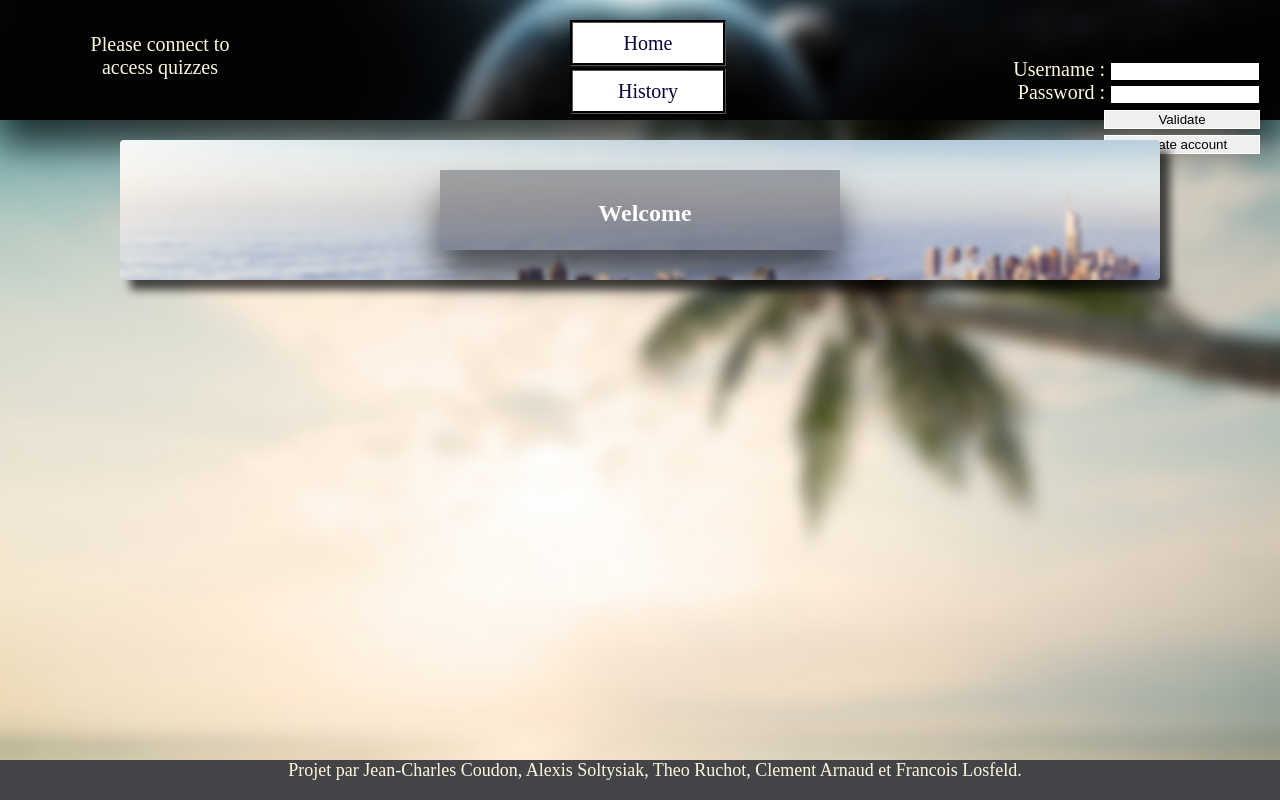
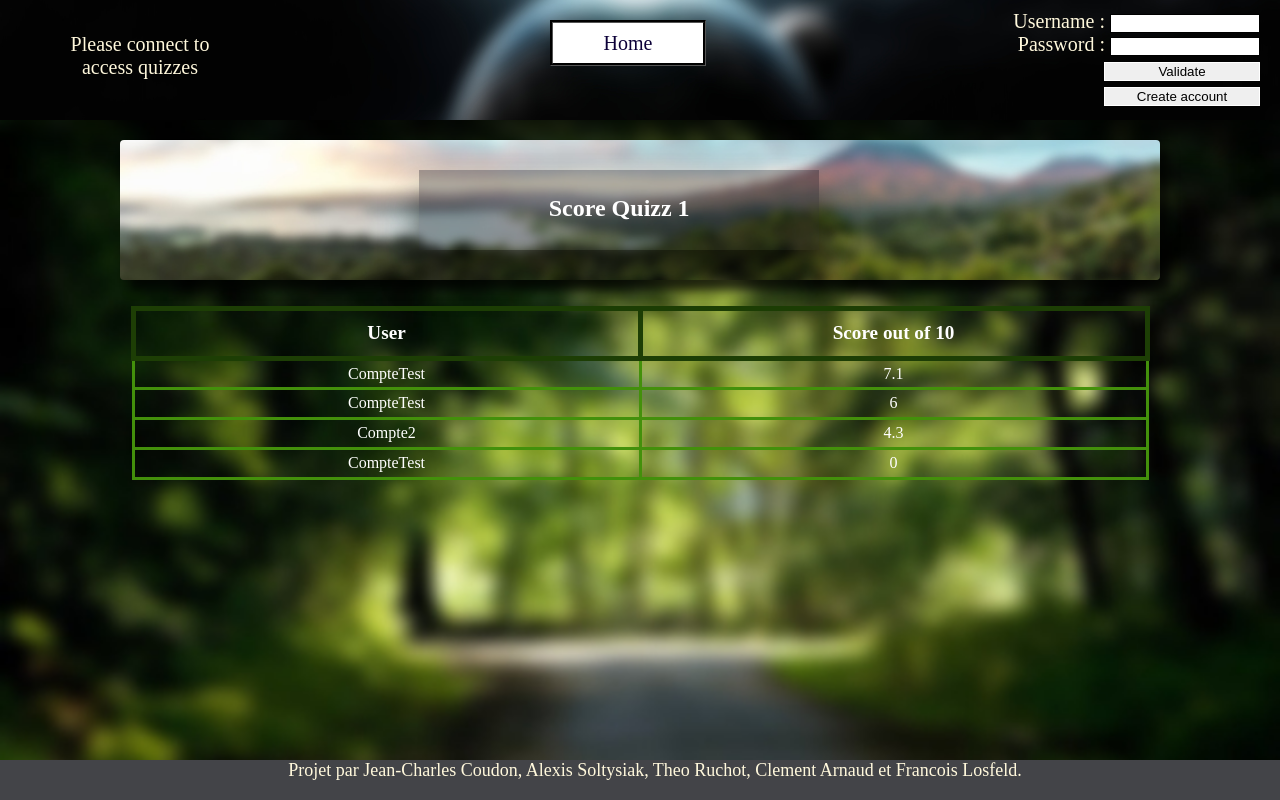
Before and after one commit to francois-los/techno_web, a PHP site: page /PHP/index.php?direction=resumequizz&id=1 in a window 1280 px wide. Run offline with PHP 8.4, Linux system fonts and the light colour scheme; data comes from the database, SQL or seed files in the repository; both versions use the stored data as it was after the commit.

Commit message:
user_management

```diff
--- a/CSS/cssProjetSite.css
+++ b/CSS/cssProjetSite.css
@@ -124,8 +124,25 @@ footer {
     width: 90px;
 }
 
+.quizzresume {
+    margin-top: 2%;
+    padding-left: 35%;
+    width: 400px;
+}
+
+.sous {
+    display: none;
+    box-shadow: 0px 1px 2px;
+    background: white;
+}
+
+nav > ul li:hover .sous{
+    display: block;
+    padding-left: 0;
+}
+
 .navigation1 {
-    margin:20px;
+    margin-top: 20px;
     width: 200px;
     height: 100px;
     float: left;
@@ -159,7 +176,7 @@ footer {
     width: 150px;
     margin-left: auto;
     margin-right: auto;
-    padding-right: 310px;
+    padding-right: 25%;
 }
 
     .navigation2 li a{
@@ -170,6 +187,20 @@ footer {
         width: 150px;
         text-decoration: none;
     }
+
+        .navigation2 li a:hover, .navigationListe li a:focus, .navigationListe li a:active {
+            background: #2e0ed5;
+            text-decoration: underline;
+        }
+
+
+.navigation3 {
+    position: absolute;
+    left : 37%;
+    width: 20%;
+    margin-top: 2%;
+}
+
 
 
 h1 {
@@ -290,6 +321,20 @@ h3 {
     position: relative;
 }
 
+.background-img4 {
+    background-image: url("../Ressources/BKresultat.jpg");
+    background-position: 0% 50%;
+    height: 100px;
+    width: 1000px;
+    background-repeat: no-repeat;
+    background-size: cover;
+    margin: auto;
+    padding: 20px;
+    border-radius: 4px;
+    box-shadow: 10px 10px 10px rgb(0, 0, 0,0.7);
+    position: relative;
+}
+
 
 .content h2 {
     padding-top:5px;
@@ -300,12 +345,12 @@ h3 {
 .box {
     position: absolute;
     top: 50%;
-    left: 50%;
+    left: 48%;
     transform: translate(-50%, -50%);
     width: 400px;
     height: 80px;
     background: rgba(1, 1, 15, 0.3);
-    box-sizing: border-box;
+    box-sizing: border-box;²
     overflow: hidden;
     box-shadow: 0 25px 35px rgba(1,1,1,0.6);
     color: white;
@@ -333,11 +378,80 @@ h3 {
     margin-left: 3%;
 }
 
+.successDel {
+    color: green;
+    padding-right: 5%;
+}
+
 
 #qtrue {
-    color: #13FD01;
+    color: green;
 }
 
 #qfalse {
     color: red;
 }
+
+caption {
+    font-size: 1.7em;
+    font-weight: bold;
+}
+
+th {
+    font-size: 1.2em;
+    height: 50px;
+    width: 500px;
+}
+
+td {
+    height: 30px;
+    border: 2px solid black;
+    text-align: center;
+}
+
+.tdgen {
+    height: 30px;
+    border: 3px solid #43900B ;
+    text-align: center;
+    overflow: hidden;
+    white-space: nowrap;
+    text-overflow: ellipsis;
+}
+
+.thgen {
+    border: 5px solid #1D3E05 ;
+}
+
+.tdgen2 {
+    height: 30px;
+    border: 3px solid #F31F1F ;
+    text-align: center;
+    overflow: hidden;
+    white-space: nowrap;
+    text-overflow: ellipsis;
+}
+
+.thgen2 {
+    border: 5px solid #8F1818  ;
+}
+
+.temp {
+    background-image: url("../Ressources/BKANS.jpg");
+}
+.temp2 {
+    background-image: url("../Ressources/BKReponses.jpg");
+}
+
+.tableresult {
+    border-collapse: collapse;
+    margin-right: auto;
+    margin-left: auto;
+    margin-top: 2%;
+}
+.tableresume {
+    border-collapse: collapse;
+    display: flex;
+    flex-direction: column;
+    align-items: center;
+    padding-top: 2%;
+}
--- a/PHP/createAccount.php
+++ b/PHP/createAccount.php
@@ -1,5 +1,3 @@
-
-
 <body  class="bkcreate">
 
     <form id="signup-form" action="index.php?direction=home" method="post">
@@ -47,4 +45,8 @@
             </div>
         </div>
     </form>
+    <?php if (isset($_GET['retry'])){?>
+    	<span class = error1> This username already exists </span>
+    <?php } ?>
+
 </body>
--- a/PHP/data.php
+++ b/PHP/data.php
@@ -25,6 +25,8 @@ if (isset($quizzid)) {
 //CREATE AN ACCOUNT
 
 if (isset($_POST['signup_user'])) {
+	$userarray = array();
+	$unicityUsername = true;
 	$username = $_POST['input_username'];
 	$name = $_POST['input_nom'];
 	$firstname = $_POST['input_prenom'];
@@ -32,9 +34,24 @@ if (isset($_POST['signup_user'])) {
 	$number = $_POST['input_numero'];
 	$birthdate = $_POST['input_date_naissance'];
 	$password = md5($_POST['input_mdp']);
-	$request = $bdd->query("INSERT INTO user (username, user_last_name, user_first_name, user_adress, user_phone, user_birthdate, user_password) VALUES ('$username', '$name', '$firstname', '$adress', '$number', '$birthdate', '$password')");
-	$_SESSION['username'] = $username;
-	header('Location: index.php?direction=home');
+
+	$request = $bdd->query("SELECT username FROM user");
+	while ($results = $request->fetch()){
+		$userarray[] = $results[0];
+	}
+	for ($i = 0; $i < sizeof($userarray); $i++){
+		if ($userarray[$i] == $username) { $unicityUsername = false; }
+	}
+	if ($unicityUsername == true){
+		$request2 = $bdd->query("INSERT INTO user (username, user_last_name, user_first_name, user_adress, user_phone, user_birthdate, user_password) VALUES ('$username', '$name', '$firstname', '$adress', '$number', '$birthdate', '$password')");
+		$_SESSION['username'] = $username;
+		header('Location: index.php?direction=home');
+	}
+	else{
+		$errorUsername = "This username already exists";
+		header('Location: index.php?direction=createAccount&retry=1');
+	}
+	var_dump($userarray);
 }
 
 //LOGIN A USER
--- a/PHP/headerr.php
+++ b/PHP/headerr.php
@@ -1,5 +1,3 @@
-<body>
-
 <header class="bkheader">
 
         <nav class="navigation1">
@@ -10,7 +8,7 @@
             			Please connect to access quizzes
             		<?php } else { ?>
                         <?php foreach ($quizzidarray as $quizzKey => $quizzValue) {?>
-                			<li><a href="../PHP/index.php?direction=quiz&id=<?php echo $quizzValue ?>" title="Go to Quiz <?php echo $quizzValue ?>">Quizz <?php echo $quizzValue ?></a></li>
+            			<li><a href="../PHP/index.php?direction=choice&id=<?php echo $quizzValue ?>" title="Go to Quiz <?php echo $quizzValue ?>">Quizz <?php echo $quizzValue ?></a></li>
                 		<?php }?>
                 	<?php } ?>
             </ul>
@@ -19,7 +17,6 @@
         <nav class="navigation2">
             <ul class="navigationListe">
                 <li><a href="index.php?direction=home" title="Go to home">Home</a></li>
-                    <li><a href="index.php?direction=resume" title="Go to history">History</a></li>
             </ul>
         </nav>
         <?php
@@ -38,8 +35,7 @@
 	       		<a href="index.php?direction=home&logout=1" class = "logout">Logout</a>
 	       	<?php } ?>
 	       	<?php if (isset($error1)){?>
-                    <span class = error1> Wrong username or password </span>
+                <span> Wrong username or password </span>
             <?php } ?>
 
 </header>
-</body>
--- a/PHP/home.php
+++ b/PHP/home.php
@@ -16,12 +16,25 @@
         <div class="content">
         	<?php  if (isset($_SESSION['username'])) : ?>
 	    		<h1>Welcome <?php echo $_SESSION['username']; ?></h1>
+
     		<?php else : ?>
     			<h1> Welcome</h1>
     		<?php endif ?>
         </div>
+
       </div>
     </div>
   </div>
+  <nav class="quizzresume">
+    <ul class="navigationListe">
+    	<li class="deroulant"><a href="">Quizz resume</a>
+    		<ul class="sous">
+    			<?php foreach ($quizzidarray as $quizzKey => $quizzValue) {?>
+            		<li><a href="../PHP/index.php?direction=resumequizz&id=<?php echo $quizzValue ?>" title="Resume page Quizz <?php echo $quizzValue ?>">Quizz <?php echo $quizzValue ?></a></li>
+                <?php }?>
+    		</ul>
+    	</li>
+    </ul>
+   </nav>
 </section>
 </body>
--- a/PHP/index.php
+++ b/PHP/index.php
@@ -1,7 +1,9 @@
 <?php
 
 	session_start();
+
 	include ('data.php');
+	include('headerr.php');
 
 	//Database variable connexion is set in the 1st line of data.php
 
@@ -14,11 +16,6 @@
 	<meta charset="utf-8">
 	<title>Quizz site</title>
 </head>
-<body>
-
-<?php
-	include('headerr.php');
-?>
 
 
 <?php
@@ -43,7 +40,7 @@
 
 		if (file_exists($direction.'.php')) {
 
-			if ($direction == 'quiz' OR $direction == 'reponsequizz' OR $direction == 'resume'){
+			if ($direction == 'quiz' OR $direction == 'reponsequizz'){
 				if ($userconnected) {
 					include ($direction.'.php');
 				}
@@ -74,7 +71,9 @@
 ?>
 
 <?php
+
 	include('../HTML/footer.html');
+
 ?>
-</body>
+
 </html>
--- /dev/null
+++ b/PHP/resumequizz.php
@@ -0,0 +1,56 @@
+<?php
+if (isset($_GET['id'])){
+    $quizzid= $_GET['id'];
+} else {
+    include 'home.php';
+    die;
+}
+$_SESSION['quizzid'] = $quizzid;
+?>
+
+<body class="temp">
+
+
+
+	<?php
+		$resumearray = array();
+		$request = $bdd->prepare("SELECT user.username, score.score FROM score INNER JOIN user ON score.score_user_id = user.user_id WHERE score_quizz_id=? ORDER BY score DESC");
+		$request->execute([$quizzid]);
+		while ($results=$request->fetch()){
+			$resumearray[] = $results;
+		}
+	?>
+
+	<table class="tableresume">
+
+		<section>
+          <div class="container">
+            <div class="background-img4">
+              <div class="box">
+                <div class="content">
+                  <h2> Score Quizz <?php echo $quizzid ?> </h2>
+                </div>
+              </div>
+            </div>
+          </div>
+        </section>
+
+
+		<tr>
+			<th class="thgen">User</th>
+			<th class="thgen">Score out of 10</th>
+		</tr>
+
+		<?php
+			foreach ($resumearray as $key => $value) { ?>
+				<tr>
+
+					<td class="tdgen "><?php echo $value['username'] ?></td>
+					<td class="tdgen "><?php echo $value['score'] ?></td>
+
+				</tr>
+			<?php } ?>
+
+	</table>
+
+</body>
```
Also changed, not shown: PHP/choice.php (added, +48 -0 lines), PHP/reponsequizz.php (+13 -0 lines), PHP/resultatquizzgeneral.php (added, +72 -0 lines), PHP/resume.php (deleted, +0 -35 lines), SQL/quizzsite.sql (+48 -9 lines), PHP/quiz.php (line endings or trailing spaces), README.md, Ressources/BKANS.jpg (added), Ressources/BKReponses.jpg (added), Ressources/BKresultat.jpg (added). Lines whose indentation alone changed are shown as unchanged.
